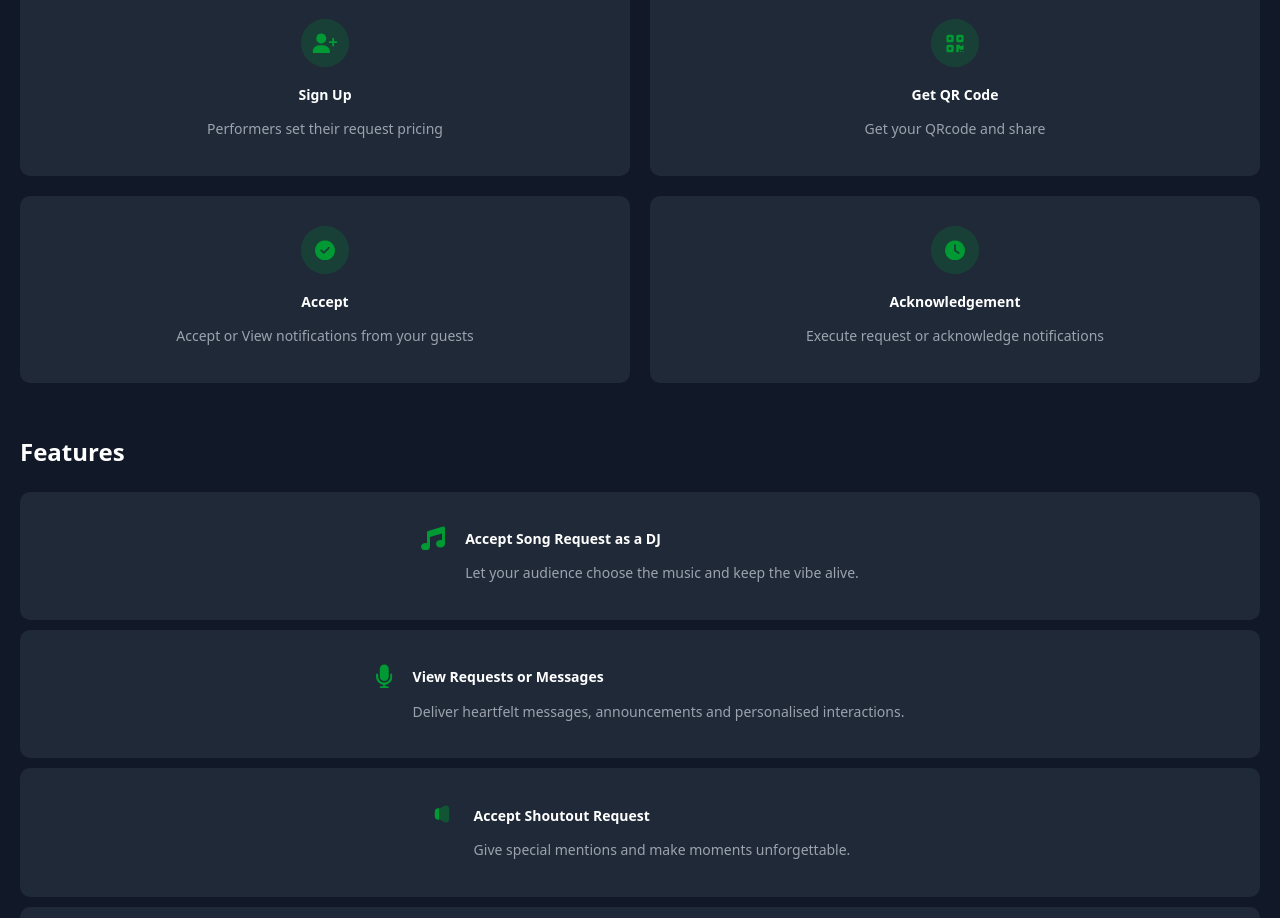
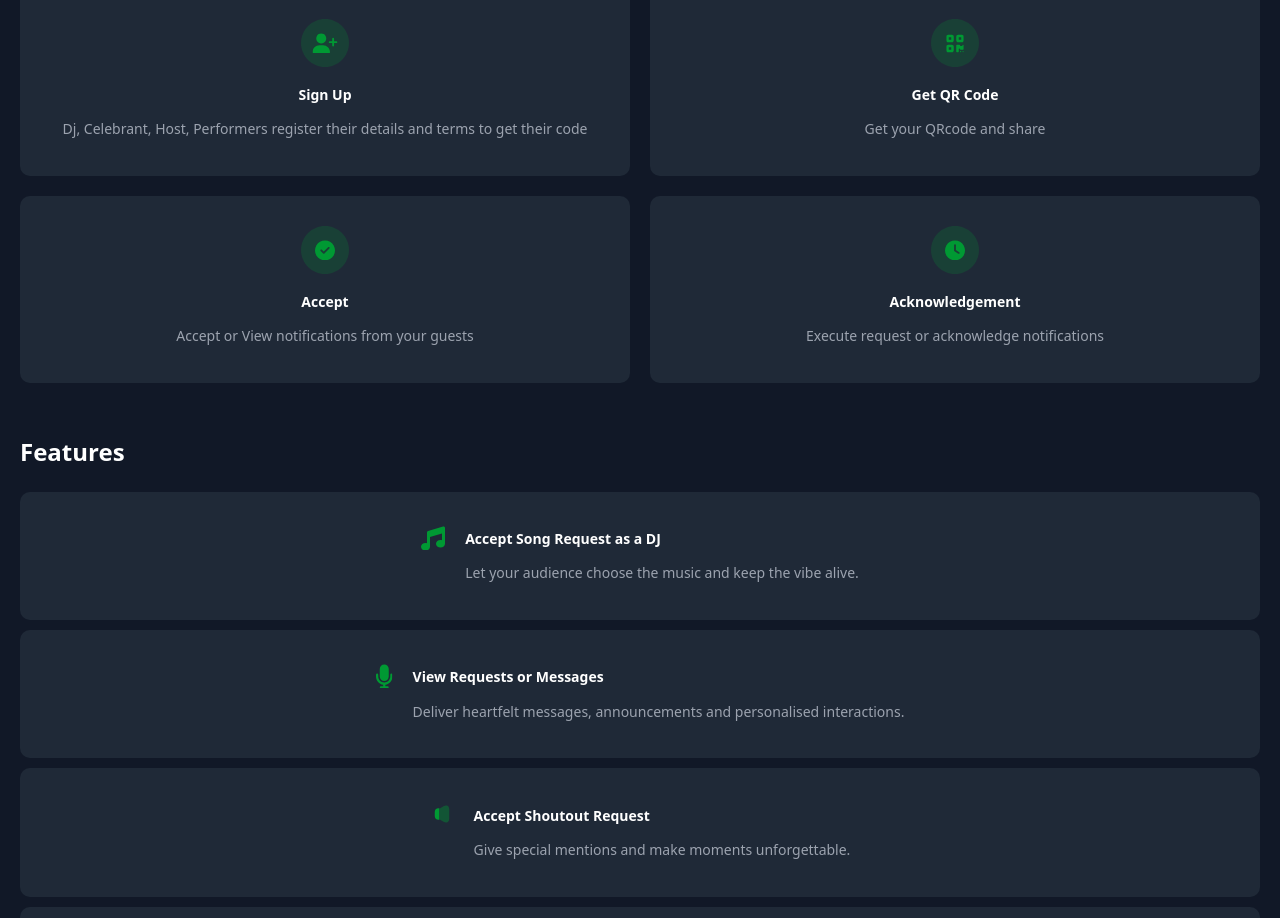
Before and after one commit to Blaziod/codeshare, a React (Vite) app in the folder codeshare/: page / in a window 1280 px wide. Shown: the part 1360-2278 px from the top of the page. Built offline with nearby package versions, Linux system fonts and the light colour scheme.

Commit message:
Update home.jsx

```diff
--- a/codeshare/src/Pages/home/home.jsx
+++ b/codeshare/src/Pages/home/home.jsx
@@ -414,7 +414,7 @@ const Home = () => {
               </svg>
             }
             title="Sign Up"
-            description="Performers set their request pricing"
+            description="Dj, Celebrant, Host, Performers register their details and terms to get their code"
           />
           <FeatureCards
             icon={
```
